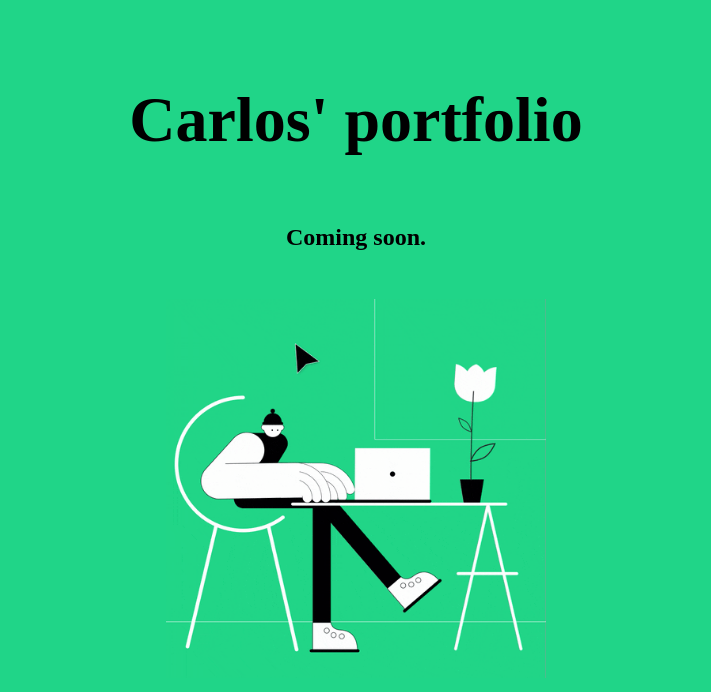
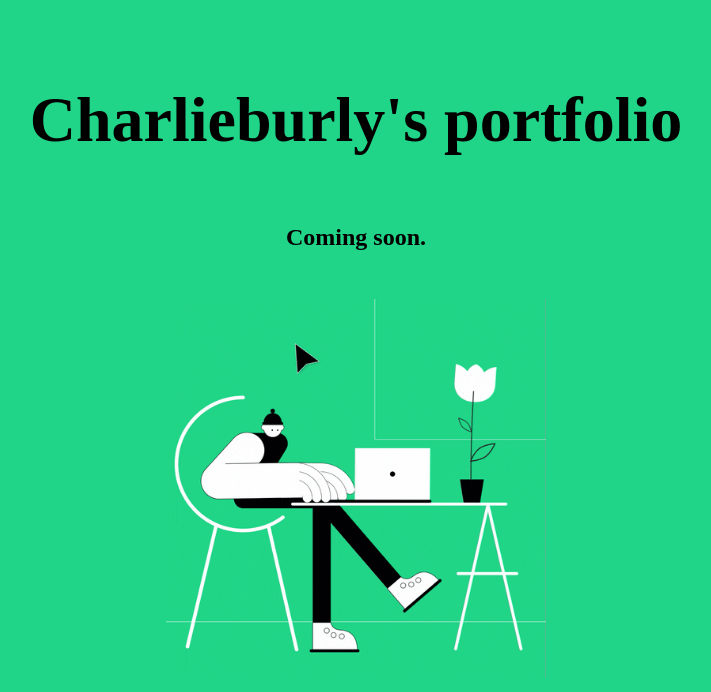
Before and after one commit to borregaio/comingsoon, a plain HTML site: page index.html in a window 1280 px wide. Shown: the whole page, without its empty margins (284-995 px from the left). Drawn offline with Linux system fonts and the light colour scheme; a web font is replaced by a local one.

Commit message:
Update index.html

```diff
--- a/index.html
+++ b/index.html
@@ -13,7 +13,7 @@
   </title>
 </head>
 <div class="title">
-  <h1>Carlos' portfolio</h1>
+  <h1>Charlieburly's portfolio</h1>
 </div>
 
 <body>
```
